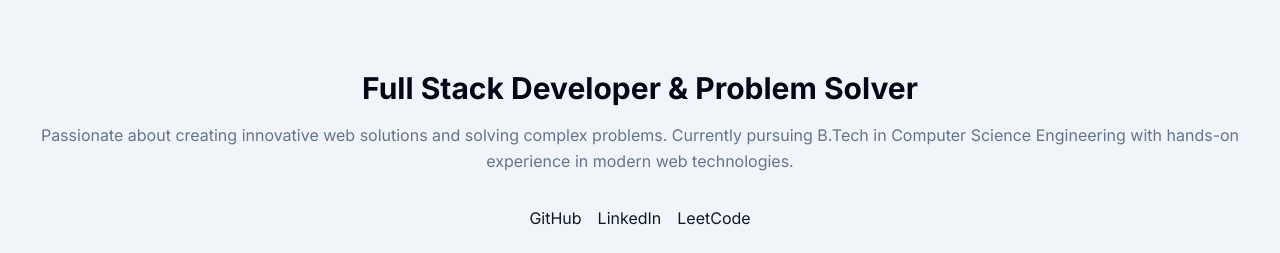
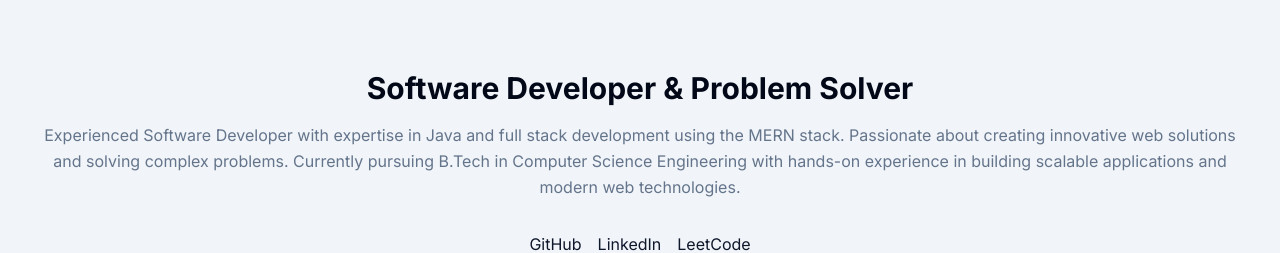
Before and after one commit to MahendraDwivedi/multi-mode-folio-verse, a React (Vite) app: page / in a window 1280 px wide. Shown: the part 153-406 px from the top of the page. Built offline with nearby package versions, Linux system fonts and the light colour scheme.

Commit message:
Update About Section

```diff
--- a/src/data/portfolioData.ts
+++ b/src/data/portfolioData.ts
@@ -77,8 +77,8 @@ export const portfolioData: PortfolioData = {
     profileImage: "/lovable-uploads/7b88955d-8e68-42ad-ad8c-3891fb6682ce.png"
   },
   hero: {
-    title: "Full Stack Developer & Problem Solver",
-    subtitle: "Passionate about creating innovative web solutions and solving complex problems. Currently pursuing B.Tech in Computer Science Engineering with hands-on experience in modern web technologies.",
+    title: "Software Developer & Problem Solver",
+    subtitle: "Experienced Software Developer with expertise in Java and full stack development using the MERN stack. Passionate about creating innovative web solutions and solving complex problems. Currently pursuing B.Tech in Computer Science Engineering with hands-on experience in building scalable applications and modern web technologies.",
     socialLinks: [
       { name: "GitHub", url: "https://github.com/MahendraDwivedi" },
       { name: "LinkedIn", url: "https://www.linkedin.com/in/mahendra-dwivedi-a35132249/" },
```
